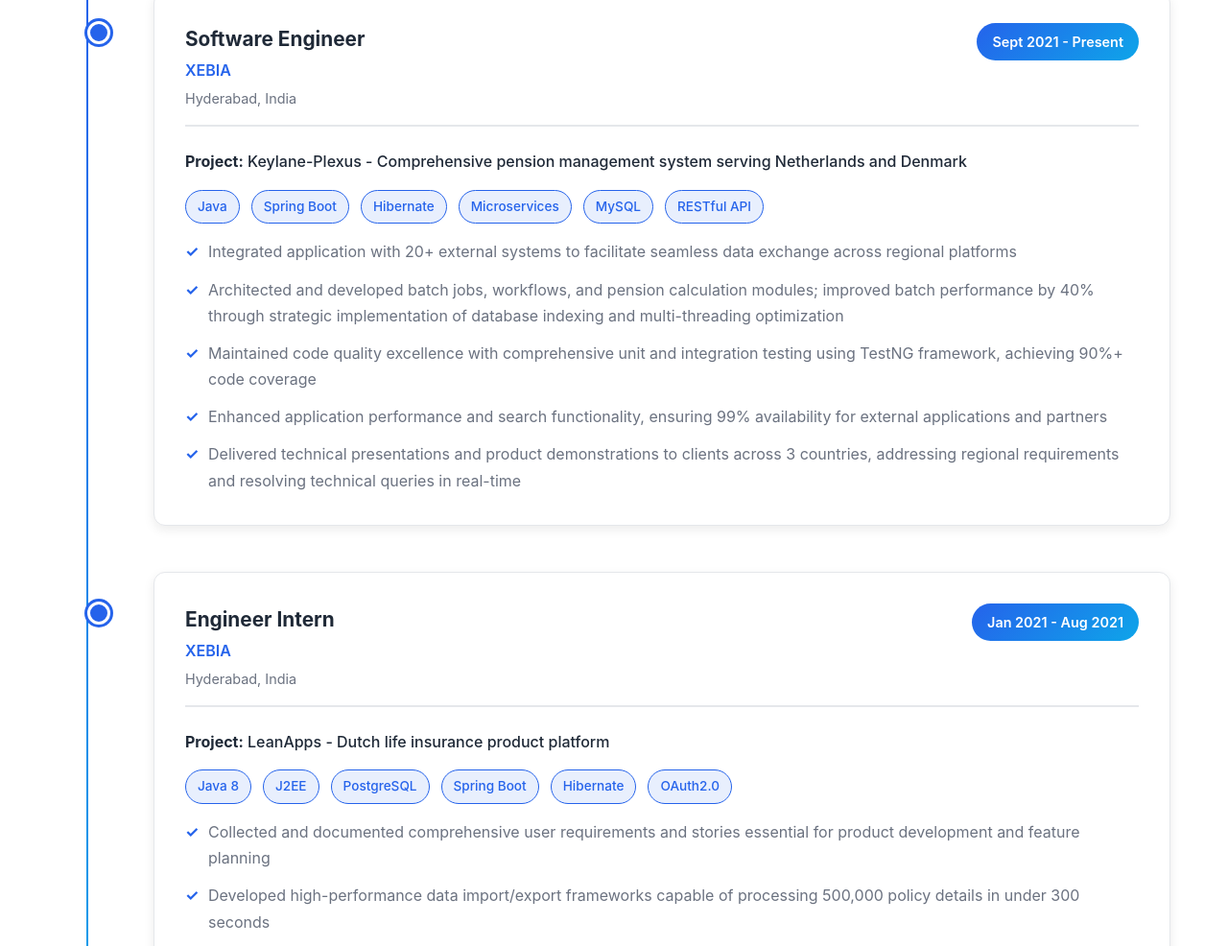
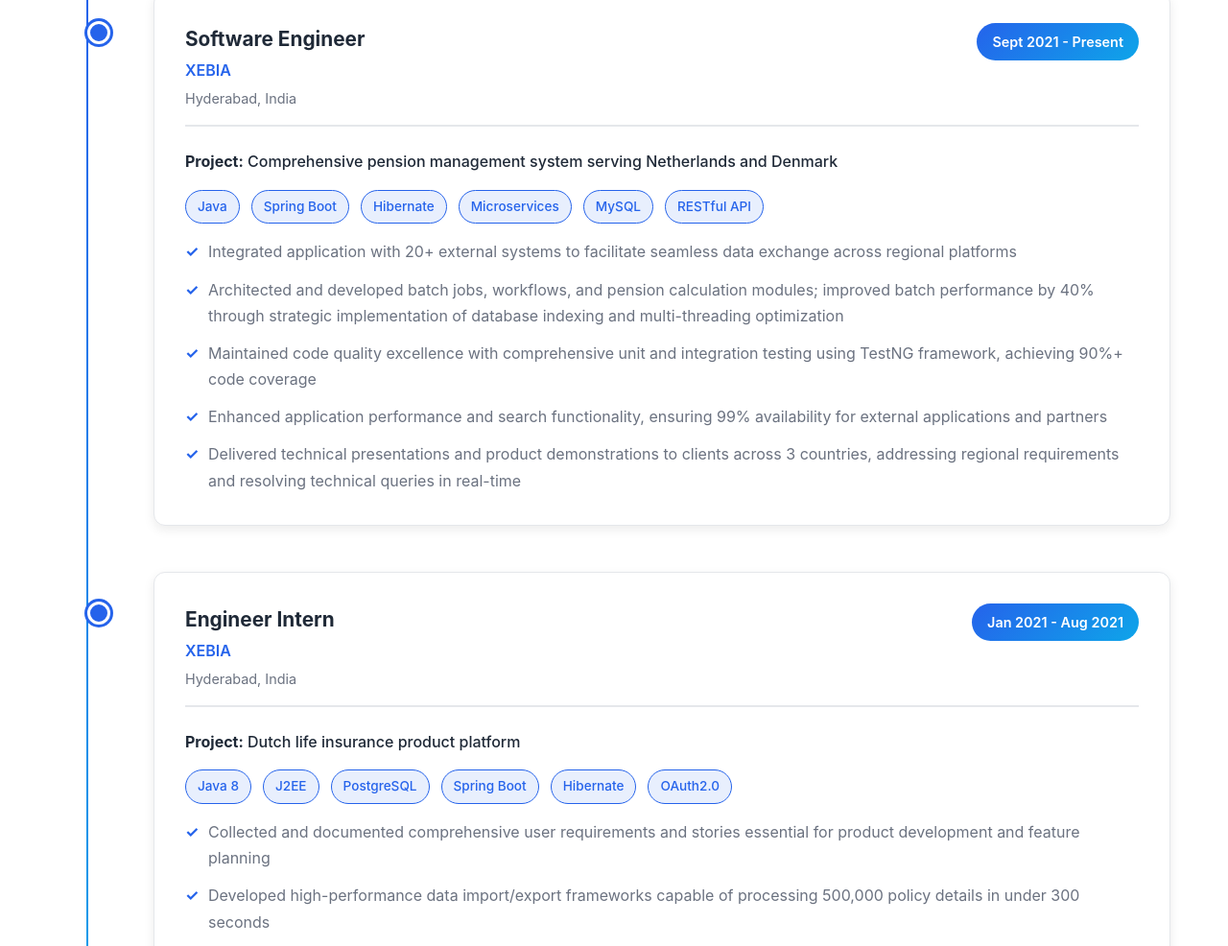
Before and after one commit to msravikrishna/msravikrishna.github.io, a plain HTML site: page index.html in a window 1280 px wide. Shown: the part 1477-2463 px from the top of the page at 96% size. Drawn offline with Linux system fonts and the light colour scheme.

Commit message:
Update index.html

```diff
--- a/index.html
+++ b/index.html
@@ -103,7 +103,7 @@
                         <div class="experience-date">Sept 2021 - Present</div>
                     </div>
                     <div class="experience-content">
-                        <p class="experience-project"><strong>Project:</strong> Keylane-Plexus - Comprehensive pension management system serving Netherlands and Denmark</p>
+                        <p class="experience-project"><strong>Project:</strong> Comprehensive pension management system serving Netherlands and Denmark</p>
                         <div class="experience-tech">
                             <span class="exp-tech-tag">Java</span>
                             <span class="exp-tech-tag">Spring Boot</span>
@@ -133,7 +133,7 @@
                         <div class="experience-date">Jan 2021 - Aug 2021</div>
                     </div>
                     <div class="experience-content">
-                        <p class="experience-project"><strong>Project:</strong> LeanApps - Dutch life insurance product platform</p>
+                        <p class="experience-project"><strong>Project:</strong> Dutch life insurance product platform</p>
                         <div class="experience-tech">
                             <span class="exp-tech-tag">Java 8</span>
                             <span class="exp-tech-tag">J2EE</span>
```
